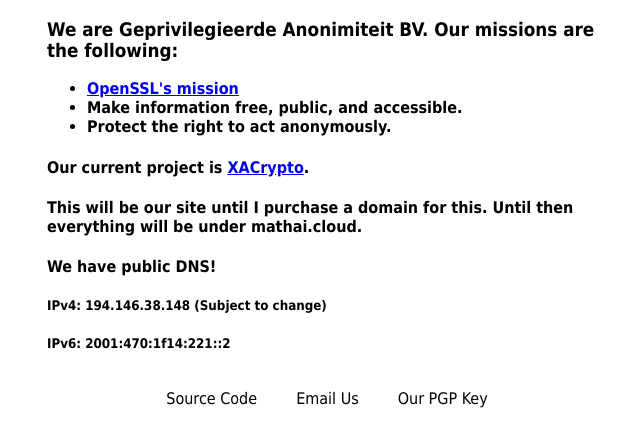
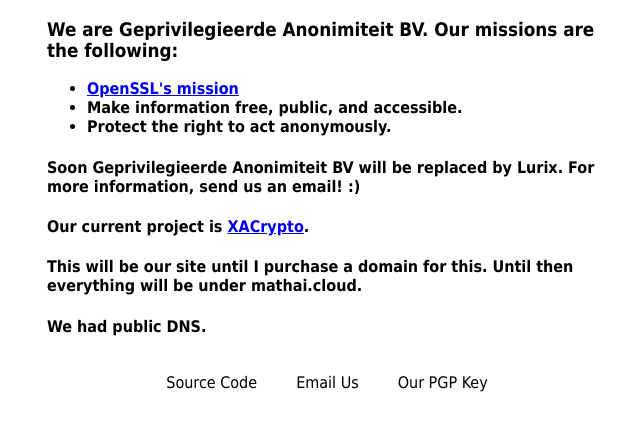
Before and after one commit to Geprivilegieerde-Anonimiteit-BV/ga-bv.mathai.cloud, a plain HTML site: page index.html in a window 1280 px wide. Shown: the whole page, without its empty margins (313-953 px from the left). Drawn offline with Linux system fonts and the light colour scheme.

Commit message:
Update index.html

```diff
--- a/index.html
+++ b/index.html
@@ -37,11 +37,10 @@
   <li>Make information free, public, and accessible.</li>
   <li>Protect the right to act anonymously.</li>
 </ul>
+  <h4>Soon Geprivilegieerde Anonimiteit BV will be replaced by Lurix. For more information, send us an email! :)</h4>
 <h4>Our current project is <a href="https://github.com/Geprivilegieerde-Anonimiteit-BV/XACrypto">XACrypto</a>.</h4>
 <h4>This will be our site until I purchase a domain for this. Until then everything will be under mathai.cloud.</h4>
-<h4>We have public DNS!</h4>
-<h5>IPv4: 194.146.38.148 (Subject to change)</h5>
-<h5>IPv6: 2001:470:1f14:221::2</h5>
+<h4>We had public DNS.</h4>
 <div class="footer">
  <a href="https://github.com/Geprivilegieerde-Anonimiteit-BV/ga-bv.mathai.cloud">Source Code</a>
  <a href="mailto:gabv-temp@mathai.cloud">Email Us</a>
```
